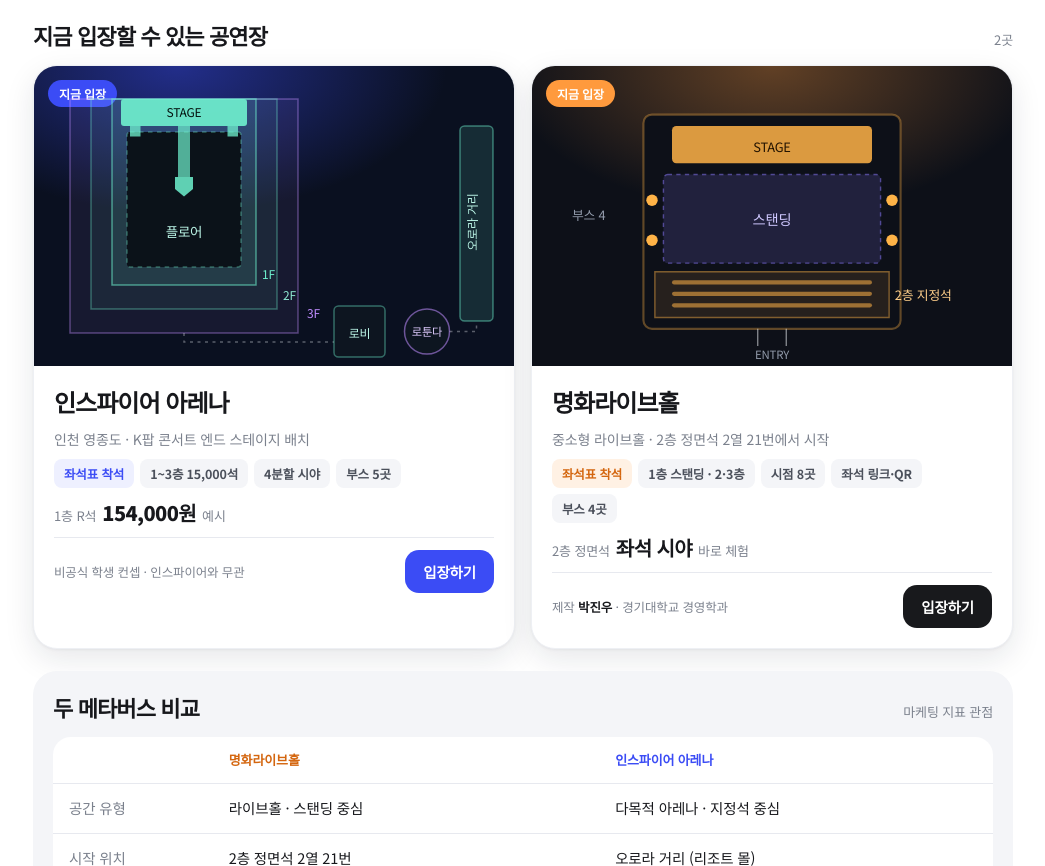
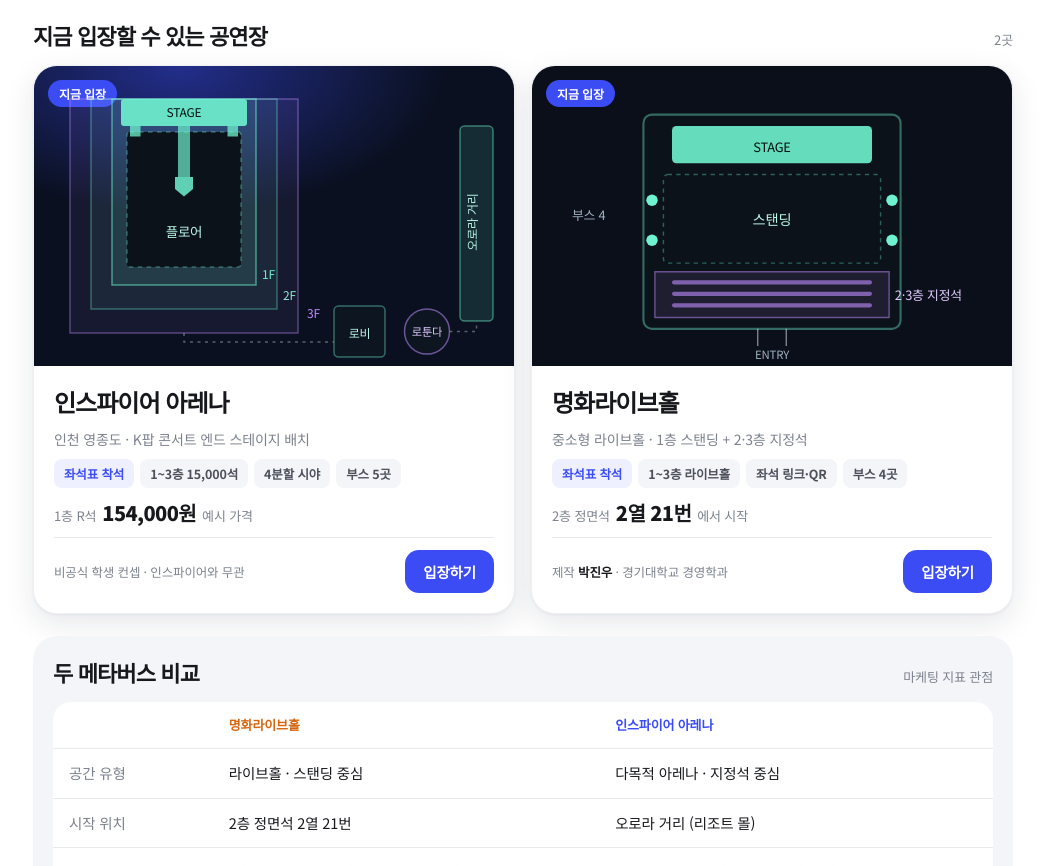
Before and after one commit to Woong-0719/stagewalk-metaverse, a plain HTML site: page index.html in a window 1280 px wide. Shown: the part 881-1747 px from the top of the page, without its empty margins (117-1162 px from the left). Drawn offline with Linux system fonts and the light colour scheme.

Commit message:
시작 페이지: 두 공연장 카드를 같은 디자인으로 통일
Co-Authored-By: Claude Opus 5.5 <noreply@anthropic.com>
Claude-Session: https://claude.ai/code/session_01GeX7EzqprcixXZbnWGhw1h

```diff
--- a/index.html
+++ b/index.html
@@ -95,25 +95,23 @@ body::before { content: ""; position: fixed; inset: 0 0 auto; height: env(safe-a
 .venue { display: grid; grid-template-rows: auto 1fr; border-radius: 24px; overflow: hidden; background: #fff; border: 1px solid #eef0f4; box-shadow: var(--shadow); text-decoration: none; color: inherit; transition: transform .2s; min-width: 0; }
 .venue:hover { transform: translateY(-3px); }
 .poster { position: relative; aspect-ratio: 16 / 10; max-width: 100%; background: #0b0f1a; }
-.venue.mh .poster { background: radial-gradient(80% 70% at 50% 0%, rgba(255,154,61,.35), transparent 70%), #0d1018; }
 .venue.ia .poster { background: radial-gradient(80% 70% at 30% 0%, rgba(59,76,245,.5), transparent 70%), #0a1020; }
 .plan-svg { position: absolute; inset: 0; width: 100%; height: 100%; }
 .poster .now { position: absolute; left: 14px; top: 14px; background: var(--blue); color: #fff; font: 700 12px var(--f); padding: 5px 11px; border-radius: 999px; }
-.venue.mh .poster .now { background: var(--mh); }
-.vbody { display: grid; gap: 10px; padding: 18px 20px 20px; align-content: start; }
+.vbody { display: grid; gap: 10px; padding: 18px 20px 20px; grid-template-rows: auto auto auto 1fr auto; }
+.vtags { flex-wrap: nowrap; overflow: hidden; }
+.vtags li { white-space: nowrap; }
 .vbody h4 { margin: 0; font: 900 24px var(--f); letter-spacing: -0.04em; }
 .vbody .loc { margin: 0; font-size: 14px; color: var(--muted); }
 .vtags { list-style: none; margin: 0; padding: 0; display: flex; flex-wrap: wrap; gap: 6px; }
 .vtags li { font: 700 12.5px var(--f); padding: 5px 10px; border-radius: 8px; background: var(--sunken); color: #4b505b; }
 .vtags li.hl { background: var(--blue-soft); color: var(--blue); }
-.venue.mh .vtags li.hl { background: #fff1e4; color: #d4660f; }
 .price { display: flex; align-items: baseline; gap: 6px; font-size: 13px; color: var(--muted); }
 .price b { font: 900 20px var(--f); color: var(--fg); letter-spacing: -0.03em; }
-.vfoot { display: flex; align-items: center; justify-content: space-between; gap: 10px; padding-top: 12px; border-top: 1px solid var(--line); flex-wrap: wrap; }
+.vfoot { align-self: end; display: flex; align-items: center; justify-content: space-between; gap: 10px; padding-top: 12px; border-top: 1px solid var(--line); flex-wrap: wrap; }
 .credit { font-size: 12.5px; color: var(--muted); }
 .credit strong { color: var(--fg); }
 .go { background: var(--blue); color: #fff; font: 800 14.5px var(--f); padding: 11px 18px; border-radius: 14px; white-space: nowrap; }
-.venue.mh .go { background: var(--black); }
 .venue[hidden] { display: none; }
 
 /* compare */
@@ -248,7 +246,7 @@ tbody tr:last-child th, tbody tr:last-child td { border-bottom: 0; }
           <h4>인스파이어 아레나</h4>
           <p class="loc">인천 영종도 · K팝 콘서트 엔드 스테이지 배치</p>
           <ul class="vtags"><li class="hl">좌석표 착석</li><li>1~3층 15,000석</li><li>4분할 시야</li><li>부스 5곳</li></ul>
-          <div class="price"><span>1층 R석</span><b>154,000원</b><span>예시</span></div>
+          <div class="price"><span>1층 R석</span><b>154,000원</b><span>예시 가격</span></div>
           <div class="vfoot"><span class="credit">비공식 학생 컨셉 · 인스파이어와 무관</span><span class="go">입장하기</span></div>
         </div>
       </a>
@@ -256,32 +254,32 @@ tbody tr:last-child th, tbody tr:last-child td { border-bottom: 0; }
         <div class="poster"><span class="now">지금 입장</span>
           <svg class="plan-svg" viewBox="0 -4 320 210" aria-hidden="true">
           <!-- hall shell -->
-          <rect x="70" y="30" width="180" height="150" rx="6" fill="#0d1018" stroke="rgba(255,179,71,.35)" stroke-width="1.5"/>
+          <rect x="70" y="30" width="180" height="150" rx="6" fill="#0b1219" stroke="rgba(111,242,207,.4)" stroke-width="1.5"/>
           <!-- stage -->
-          <rect x="90" y="38" width="140" height="26" rx="3" fill="#ffb347" opacity=".85"/>
-          <text x="160" y="56" text-anchor="middle" font-family="Noto Sans KR, sans-serif" font-size="9" fill="#241400">STAGE</text>
+          <rect x="90" y="38" width="140" height="26" rx="3" fill="#6ff2cf" opacity=".9"/>
+          <text x="160" y="56" text-anchor="middle" font-family="Noto Sans KR, sans-serif" font-size="9" fill="#04120e">STAGE</text>
           <!-- standing floor -->
-          <rect x="84" y="72" width="152" height="62" rx="3" fill="rgba(139,123,255,.16)" stroke="rgba(139,123,255,.5)" stroke-dasharray="3 3"/>
-          <text x="160" y="107" text-anchor="middle" font-family="Noto Sans KR, sans-serif" font-size="10" fill="#cfc8ff">스탠딩</text>
+          <rect x="84" y="72" width="152" height="62" rx="3" fill="#0b1219" stroke="rgba(111,242,207,.35)" stroke-dasharray="3 3"/>
+          <text x="160" y="107" text-anchor="middle" font-family="Noto Sans KR, sans-serif" font-size="10" fill="#bdf7e8">스탠딩</text>
           <!-- 2F balcony -->
-          <path d="M78 140 H242 V172 H78 Z" fill="rgba(255,179,71,.10)" stroke="rgba(255,179,71,.45)"/>
-          <g fill="rgba(255,179,71,.55)">
+          <path d="M78 140 H242 V172 H78 Z" fill="rgba(192,140,255,.10)" stroke="rgba(192,140,255,.5)"/>
+          <g fill="rgba(192,140,255,.6)">
             <rect x="90" y="146" width="140" height="3" rx="1.5"/><rect x="90" y="154" width="140" height="3" rx="1.5"/><rect x="90" y="162" width="140" height="3" rx="1.5"/>
           </g>
-          <text x="246" y="160" font-family="Noto Sans KR, sans-serif" font-size="9" fill="#ffcf8a">2층 지정석</text>
+          <text x="246" y="160" font-family="Noto Sans KR, sans-serif" font-size="9" fill="#e0ccff">2·3층 지정석</text>
           <!-- booths -->
-          <g fill="#ffb347"><circle cx="76" cy="90" r="4"/><circle cx="76" cy="118" r="4"/><circle cx="244" cy="90" r="4"/><circle cx="244" cy="118" r="4"/></g>
-          <text x="20" y="104" font-family="Noto Sans KR, sans-serif" font-size="9" fill="#929bab">부스 4</text>
+          <g fill="#6ff2cf"><circle cx="76" cy="90" r="4"/><circle cx="76" cy="118" r="4"/><circle cx="244" cy="90" r="4"/><circle cx="244" cy="118" r="4"/></g>
+          <text x="20" y="104" font-family="Noto Sans KR, sans-serif" font-size="9" fill="#9fb3c0">부스 4</text>
           <!-- entry -->
           <path d="M150 180 v12 M170 180 v12" stroke="rgba(238,241,246,.5)"/>
-          <text x="160" y="201" text-anchor="middle" font-family="Noto Sans KR, sans-serif" font-size="8" fill="#929bab">ENTRY</text>
+          <text x="160" y="201" text-anchor="middle" font-family="Noto Sans KR, sans-serif" font-size="8" fill="#9fb3c0">ENTRY</text>
         </svg>
         </div>
         <div class="vbody">
           <h4>명화라이브홀</h4>
-          <p class="loc">중소형 라이브홀 · 2층 정면석 2열 21번에서 시작</p>
-          <ul class="vtags"><li class="hl">좌석표 착석</li><li>1층 스탠딩 · 2·3층</li><li>시점 8곳</li><li>좌석 링크·QR</li><li>부스 4곳</li></ul>
-          <div class="price"><span>2층 정면석</span><b>좌석 시야</b><span>바로 체험</span></div>
+          <p class="loc">중소형 라이브홀 · 1층 스탠딩 + 2·3층 지정석</p>
+          <ul class="vtags"><li class="hl">좌석표 착석</li><li>1~3층 라이브홀</li><li>좌석 링크·QR</li><li>부스 4곳</li></ul>
+          <div class="price"><span>2층 정면석</span><b>2열 21번</b><span>에서 시작</span></div>
           <div class="vfoot"><span class="credit">제작 <strong>박진우</strong> · 경기대학교 경영학과</span><span class="go">입장하기</span></div>
         </div>
       </a>
```
